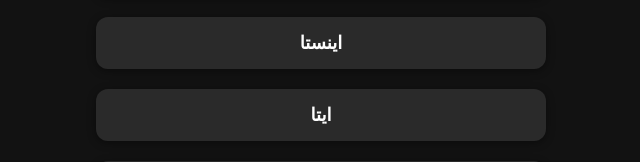
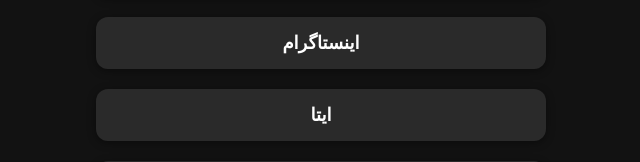
Before and after one commit to mammadhasani39/SocialMedia, a plain HTML site: page index.html in a window 1280 px wide. Shown: the part 184-346 px from the top of the page, 319-959 px from the left. Drawn offline with Linux system fonts and the light colour scheme.

Commit message:
Update index.html

```diff
--- a/index.html
+++ b/index.html
@@ -43,7 +43,7 @@
   <h1>شبکه های اجتماعی</h1>
 
     <a href="https://mammadhasani39.t.me" target="_blank" class="button-link">تلگرام</a>
-    <a href="https://instagram.com/mammadhasani39" target="_blank" class="button-link">اینستا</a>
+    <a href="https://instagram.com/mammadhasani39" target="_blank" class="button-link">اینستاگرام</a>
     <a href="https://eitaa.com/mammadhasani39" target="_blank" class="button-link">ایتا</a>
     <a href="https://rubika.ir/mammadhasani39" target="_blank" class="button-link">روبیکا</a>
 
```
